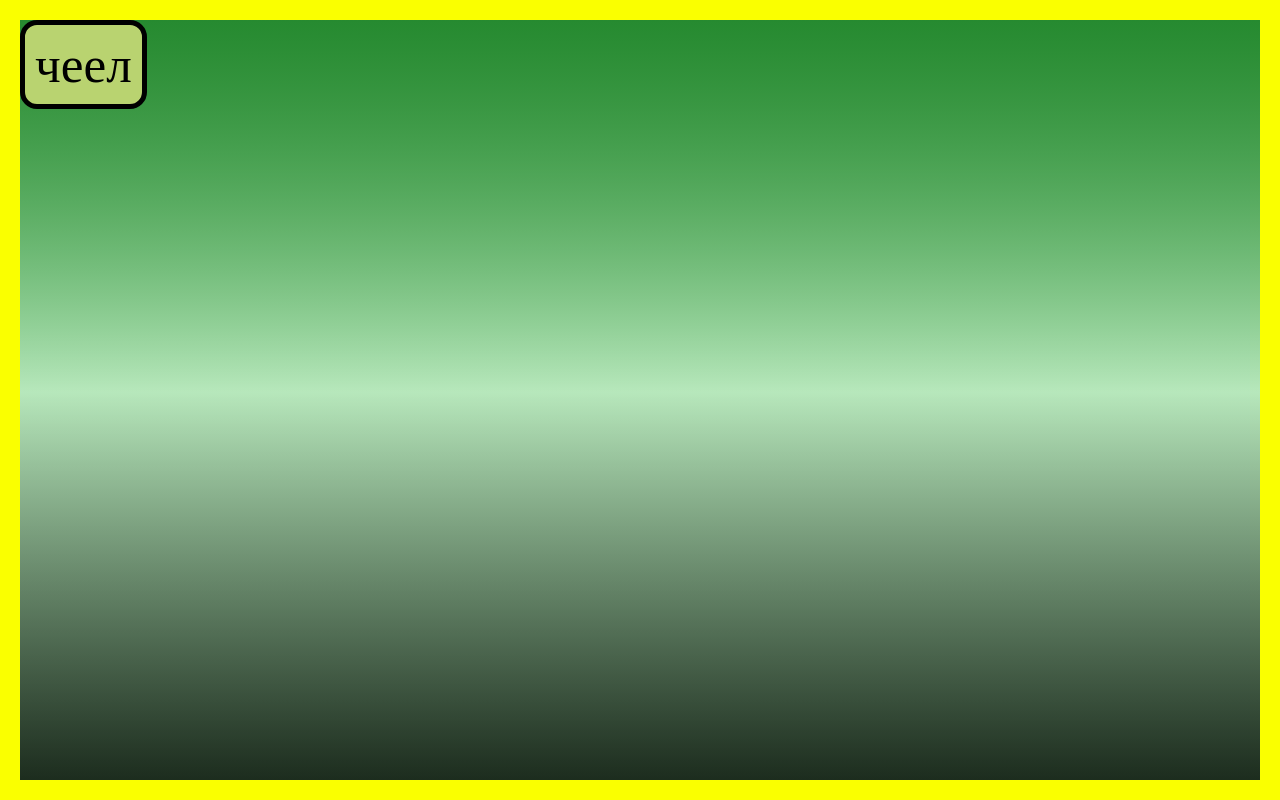
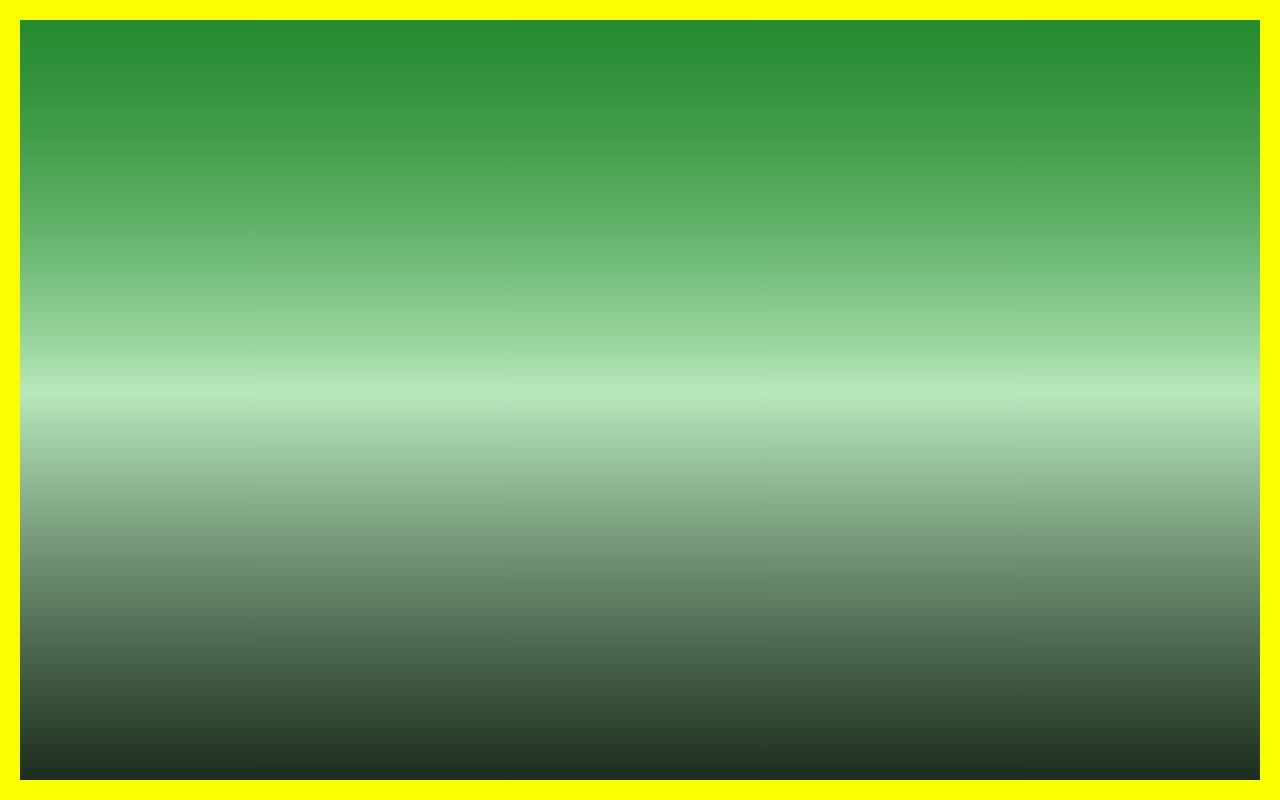
Before and after one commit to hahah-eto-ya-maga/counteroffensive, a React (Create React App) app in the folder client/: page / in a window 1280 px wide. Built offline with nearby package versions, Linux system fonts and the light colour scheme; a web font is replaced by a local one.

Commit message:
Очищен App

```diff
--- a/client/src/App.tsx
+++ b/client/src/App.tsx
@@ -1,12 +1,9 @@
 import React from "react";
 import "./styles/global.css";
-import { LoadingPage } from "./pages";
-import { Button, Input } from "./components";
 
 const App: React.FC = () => {
   return (
     <div className="app">
-      <Button appearance="primary_disable">чеел</Button>
     </div>
   );
 };
```
